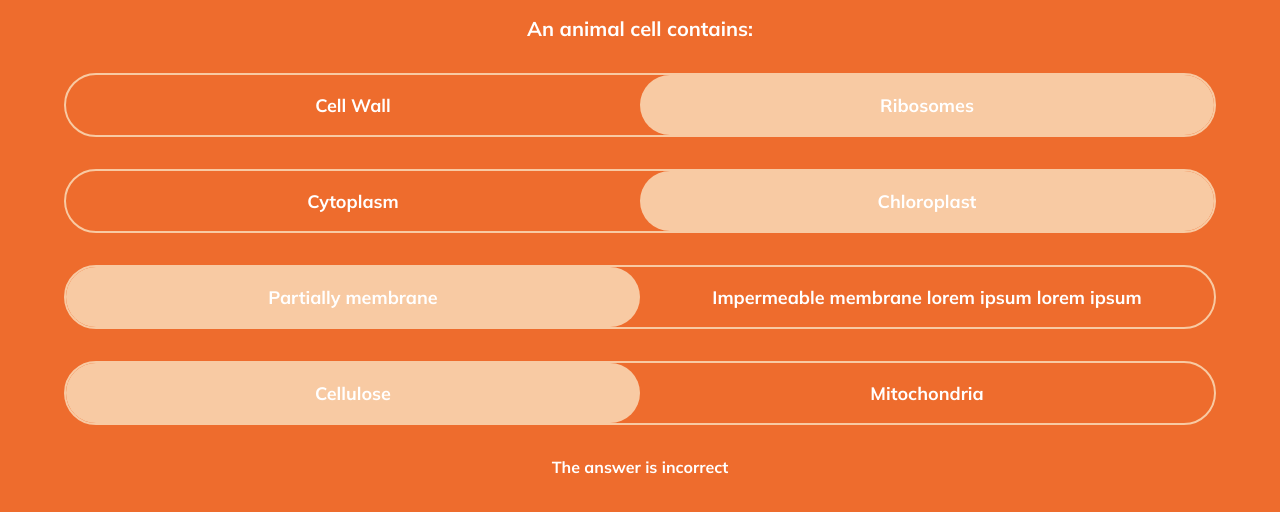
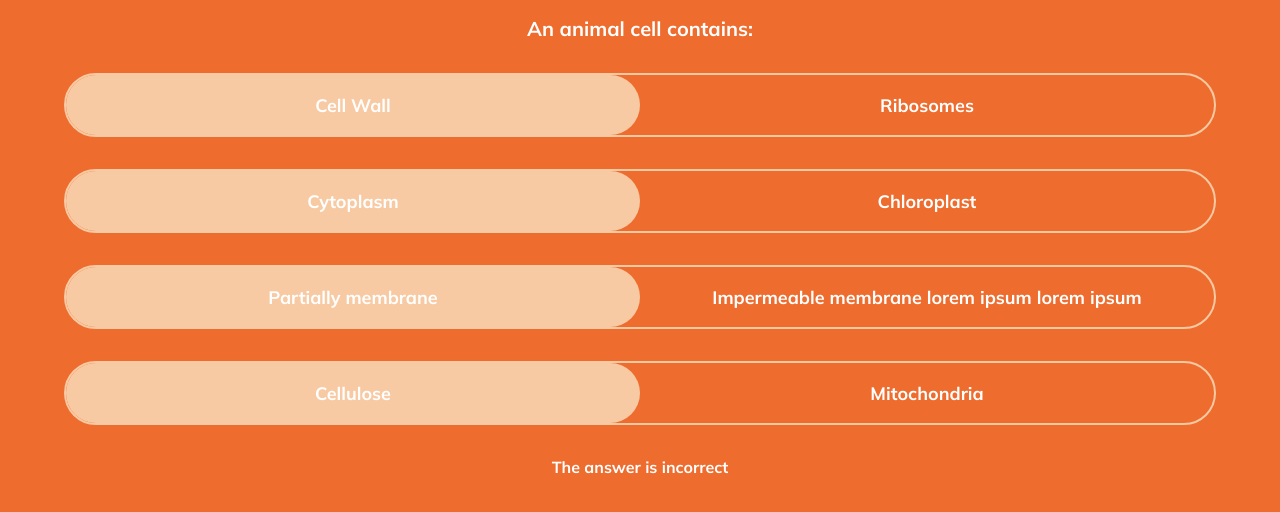
Before and after one commit to TheThomasY/quiz-toggle, a React (Create React App) app: page / in a window 1280 px wide. Shown: the top 512 px of the page. Built offline with nearby package versions, Linux system fonts and the light colour scheme.

Commit message:
minor: tidy up and comments

```diff
--- a/src/components/AnswerOptions.tsx
+++ b/src/components/AnswerOptions.tsx
@@ -11,27 +11,17 @@ type Props = {
 }
 
 type SelectedStyles = {
-    borderRadius: string;
     color: string;
 }
 
 export default function AnswerOptions({answerOptions, correct} : Props) {
-  const [selected, setSelected] = useState<number>(correct);
+  // * Keep track of which answer is selected, index like array
+  const [selected, setSelected] = useState<number>(0);
 
   const selectOnClick = (event: React.MouseEvent<HTMLDivElement>) => {
     const target = event.target as Element;
     setSelected(parseInt(target.id[0]));
   }
-
-  // TODO Make state
-  let selectedBubble: SelectedStyles = {
-    borderRadius: '5rem',
-    color: colors['orangeSelectedText']
-  };
-
-  const [bubbleClass, setBubbleClass] = useState<string>('')
-
-
 
 // * Get widths of list items to determine if they have wrapped
   const [listWidth, setListWidth] = useState<number>(0);
@@ -39,7 +29,6 @@ export default function AnswerOptions({answerOptions, correct} : Props) {
 
   const refUL = useRef<any>([]);
   const refAnswers = useRef<any>([]);
-
 
   useEffect(() => {
     function handleResize() {
@@ -55,10 +44,12 @@ export default function AnswerOptions({answerOptions, correct} : Props) {
     // * Call handler right away so state gets updated with initial values
     handleResize();
 
-    // Remove event listener on cleanup
+    // * Remove event listener on cleanup
     return () => window.removeEventListener("resize", handleResize);
   }, []);
 
+  // * Styling for bubble, needs to be able to travel left/right or up/down
+  const [bubbleClass, setBubbleClass] = useState<string>('');
 
   useEffect(() => {
     if (listWidth === answerWidth) {
@@ -67,6 +58,11 @@ export default function AnswerOptions({answerOptions, correct} : Props) {
       setBubbleClass('selection-bubble-lr ' + (selected === 0 ? 'slide-left' : 'slide-right'))
     }
   }, [listWidth, answerWidth, selected])
+
+    // TODO Make state when color theme changes, fine for now
+    let selectedBubble: SelectedStyles = {
+      color: colors['orangeSelectedText']
+    };
 
   return (
     <li ref={refUL} className='answer-options'>
```
